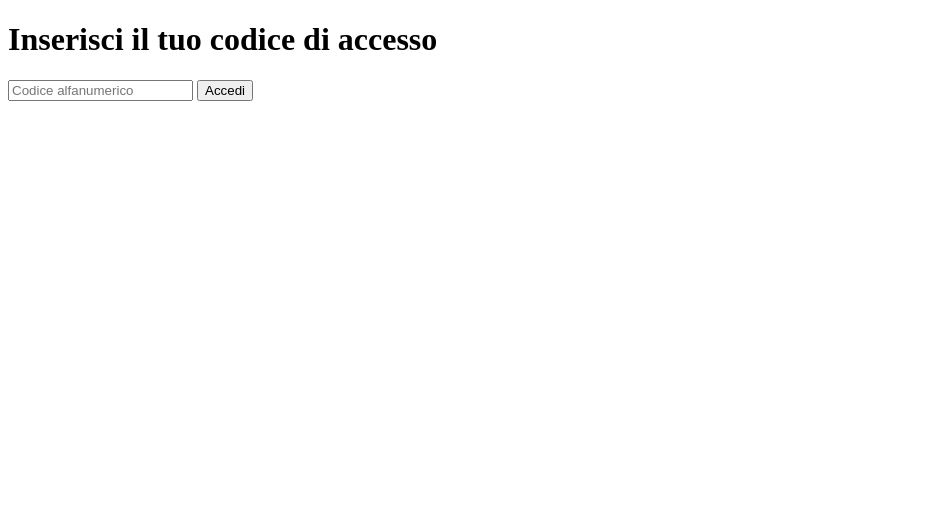
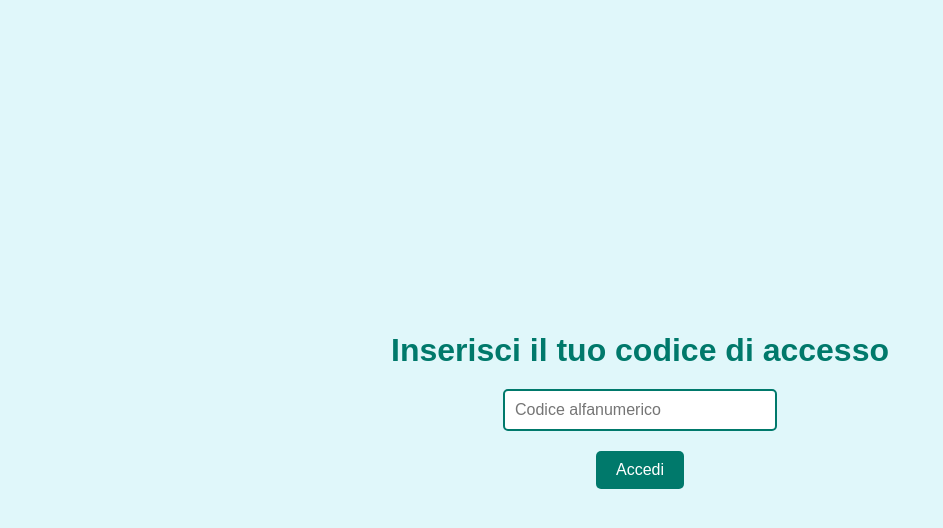
Before and after one commit to Russ017/giro2, a plain HTML site: page index.html in a window 1280 px wide. Shown: the whole page, without its empty margins (0-943 px from the left). Drawn offline with Linux system fonts and the light colour scheme.

Commit message:
Update index.html

```diff
--- a/index.html
+++ b/index.html
@@ -4,11 +4,54 @@
     <meta charset="UTF-8">
     <meta name="viewport" content="width=device-width, initial-scale=1.0">
     <title>Accesso</title>
+    <style>
+        body {
+            font-family: Arial, sans-serif;
+            background-color: #e0f7fa;
+            color: #333;
+            display: flex;
+            flex-direction: column;
+            justify-content: center;
+            align-items: center;
+            height: 100vh;
+            margin: 0;
+            text-align: center;
+        }
+        h1 {
+            margin-bottom: 20px;
+            color: #00796b;
+        }
+        input {
+            padding: 10px;
+            font-size: 16px;
+            border: 2px solid #00796b;
+            border-radius: 5px;
+            width: 250px;
+            margin-bottom: 20px;
+            outline: none;
+            transition: border-color 0.3s;
+        }
+        input:focus {
+            border-color: #004d40;
+        }
+        button {
+            padding: 10px 20px;
+            font-size: 16px;
+            background-color: #00796b;
+            color: white;
+            border: none;
+            border-radius: 5px;
+            cursor: pointer;
+            transition: background-color 0.3s;
+        }
+        button:hover {
+            background-color: #004d40;
+        }
+    </style>
     <script>
         function verificaCodice() {
             const codice = document.getElementById("codice").value;
             if (codice.length === 10) {
-                // Qui puoi inserire il codice corretto
                 const codiceCorretto = "ABCD123456"; // Cambia con il tuo codice
                 if (codice === codiceCorretto) {
                     window.location.href = "paginaSuccessiva.html";
```
